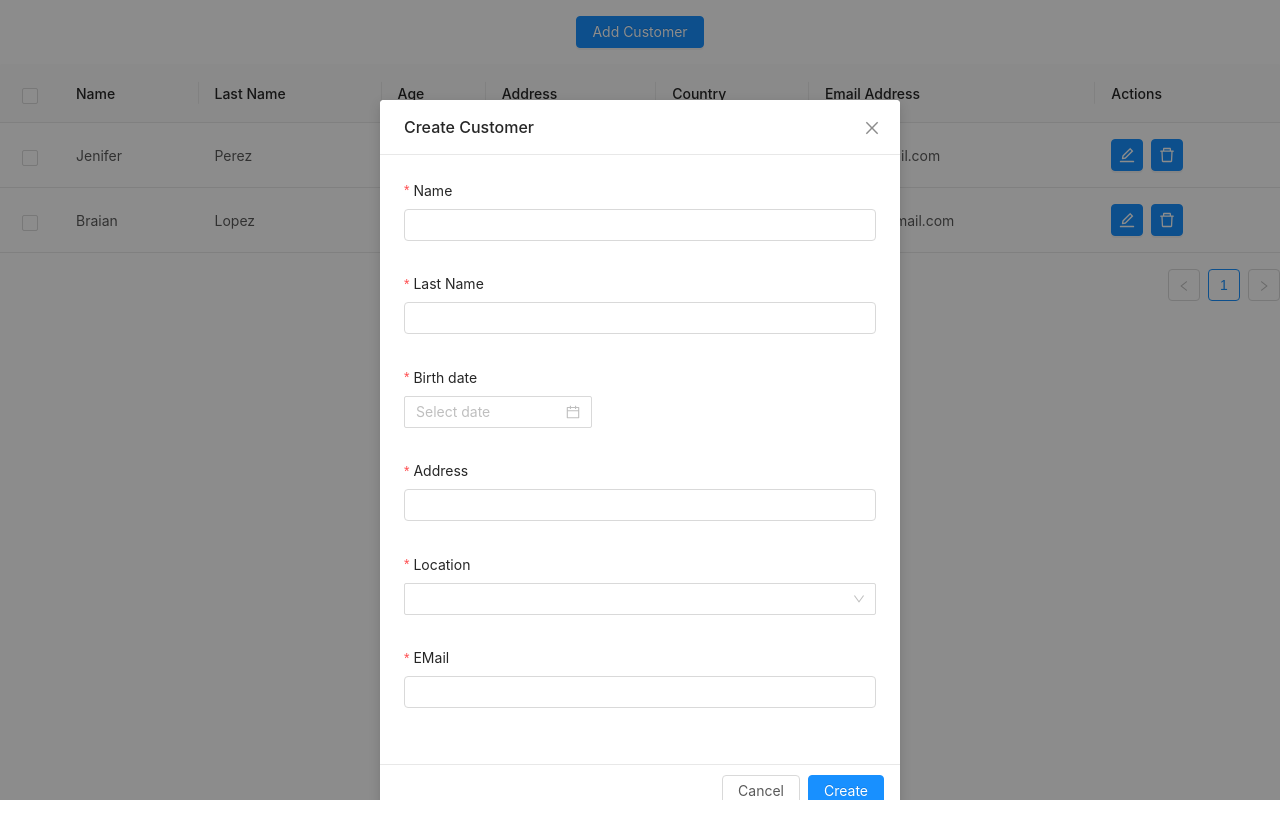
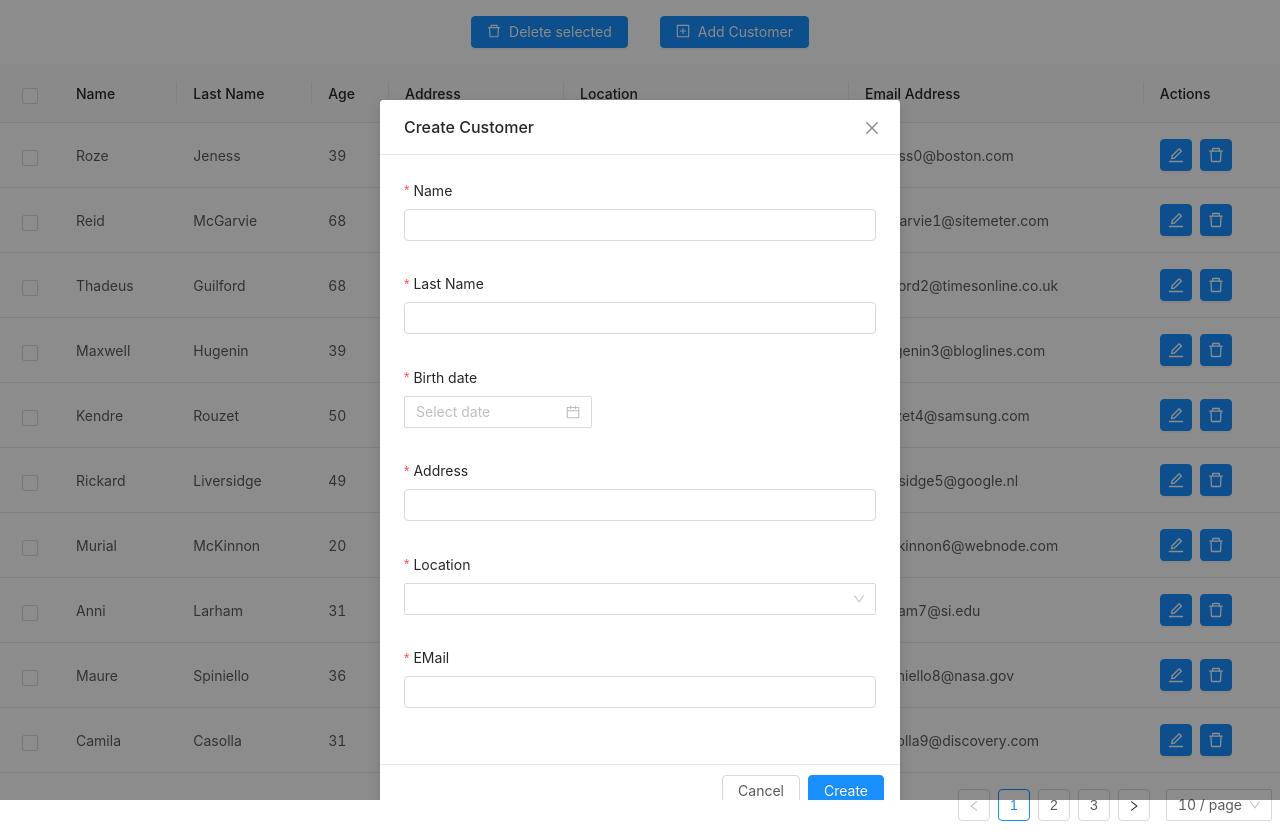
Before and after one commit to guidopola/edugo, a React (Create React App) app: page / in a window 1280 px wide. Both pictures are taken after a click on the button "Add Customer". Before the commit the page ends 800 px from the top, so only its background shows below. Built offline with nearby package versions, Linux system fonts and the light colour scheme.

Commit message:
code competed

```diff
--- a/src/App.tsx
+++ b/src/App.tsx
@@ -7,21 +7,40 @@ import { CustomerModel } from './models/CustomerModel';
 import moment from 'moment';
 
 function App() {
+
+
+
   const customerStore = useCustomerStore([
-    new CustomerModel(
-      'Jenifer', 'Perez',
-      moment('1994-05-27'),
-      'Calle 123',
-      ['ar', 'sf', 'ros'],
-      'la.jeny@mail.com',
-    ),
-    new CustomerModel(
-      'Braian', 'Lopez',
-      moment('1991-01-27'),
-      'Calle 123',
-      ['ar', 'sf', 'ros'],
-      'el.braian@mail.com'
-    ),
+    new CustomerModel('Roze','Jeness',moment('1980-10-05'),'Sachs',['ar', 'sf', 'ros'],'rjeness0@boston.com'),
+    new CustomerModel('Reid','McGarvie',moment('1951-10-29'),'Bashford',['ar', 'sf', 'ros'],'rmcgarvie1@sitemeter.com'),
+    new CustomerModel('Thadeus','Guilford',moment('1951-09-03'),'Lighthouse Bay',['ar', 'sf', 'ros'],'tguilford2@timesonline.co.uk'),
+    new CustomerModel('Maxwell','Hugenin',moment('1980-06-19'),'Prairie Rose',['ar', 'sf', 'ros'],'mhugenin3@bloglines.com'),
+    new CustomerModel('Kendre','Rouzet',moment('1969-07-01'),'Oxford',['ar', 'sf', 'ros'],'krouzet4@samsung.com'),
+    new CustomerModel('Rickard','Liversidge',moment('1970-06-09'),'Meadow Vale',['ar', 'sf', 'ros'],'rliversidge5@google.nl'),
+    new CustomerModel('Murial','McKinnon',moment('1999-09-05'),'Golden Leaf',['ar', 'sf', 'ros'],'mmckinnon6@webnode.com'),
+    new CustomerModel('Anni','Larham',moment('1989-01-05'),'Chinook',['ar', 'sf', 'ros'],'alarham7@si.edu'),
+    new CustomerModel('Maure','Spiniello',moment('1983-06-13'),'Stone Corner',['ar', 'sf', 'ros'],'mspiniello8@nasa.gov'),
+    new CustomerModel('Camila','Casolla',moment('1988-07-23'),'Summit',['ar', 'sf', 'ros'],'ccasolla9@discovery.com'),
+    new CustomerModel('Joshuah','Pavelka',moment('1976-01-15'),'Quincy',['ar', 'sf', 'ros'],'jpavelkaa@illinois.edu'),
+    new CustomerModel('Jessi','Laffin',moment('1991-09-21'),'Milwaukee',['ar', 'sf', 'ros'],'jlaffinb@mail.ru'),
+    new CustomerModel('Pippy','Goodall',moment('1977-08-09'),'Jay',['ar', 'sf', 'ros'],'pgoodallc@unesco.org'),
+    new CustomerModel('Bendix','Demsey',moment('1963-10-15'),'Mallard',['ar', 'sf', 'ros'],'bdemseyd@cornell.edu'),
+    new CustomerModel('Rosanne','Walcher',moment('1977-04-20'),'Cascade',['ar', 'sf', 'ros'],'rwalchere@google.co.uk'),
+    new CustomerModel('Odetta','Hay',moment('1985-01-30'),'Forster',['ar', 'sf', 'ros'],'ohayf@feedburner.com'),
+    new CustomerModel('Adaline','Apark',moment('1969-10-26'),'Burrows',['ar', 'sf', 'ros'],'aaparkg@gov.uk'),
+    new CustomerModel('Gizela','Carpmile',moment('1980-02-05'),'Orin',['ar', 'sf', 'ros'],'gcarpmileh@wunderground.com'),
+    new CustomerModel('Jody','Barhem',moment('1966-07-15'),'Goodland',['ar', 'sf', 'ros'],'jbarhemi@phpbb.com'),
+    new CustomerModel('Candi','Cristofalo',moment('1972-12-20'),'Dayton',['ar', 'sf', 'ros'],'ccristofaloj@paypal.com'),
+    new CustomerModel('Myrtie','De Hailes',moment('1982-09-05'),'Waxwing',['ar', 'sf', 'ros'],'mdehailesk@icio.us'),
+    new CustomerModel('Laina','Saphin',moment('1985-03-23'),'Morrow',['ar', 'sf', 'ros'],'lsaphinl@google.com.br'),
+    new CustomerModel('Marlow','Itzik',moment('1955-08-03'),'Golden Leaf',['ar', 'sf', 'ros'],'mitzikm@delicious.com'),
+    new CustomerModel('Aryn','Finney',moment('1963-04-20'),'Dottie',['ar', 'sf', 'ros'],'afinneyn@ycombinator.com'),
+    new CustomerModel('Boy','Caslin',moment('1973-09-09'),'Pleasure',['ar', 'sf', 'ros'],'bcaslino@amazonaws.com'),
+    new CustomerModel('Rita','Dreakin',moment('1972-12-21'),'Milwaukee',['ar', 'sf', 'ros'],'rdreakinp@drupal.org'),
+    new CustomerModel('Reeba','Francino',moment('1975-03-01'),'Armistice',['ar', 'sf', 'ros'],'rfrancinoq@flickr.com'),
+    new CustomerModel('Hilda','Currao',moment('1980-10-31'),'Northview',['ar', 'sf', 'ros'],'hcurraor@army.mil'),
+    new CustomerModel('Curcio','Cawthron',moment('1973-12-05'),'Granby',['ar', 'sf', 'ros'],'ccawthrons@amazon.co.uk'),
+    new CustomerModel('Vittoria','Lidgely',moment('1970-12-24'),'Helena',['ar', 'sf', 'ros'],'vlidgelyt@mozilla.org')
   ]);
   return (
     <div className="App">
--- a/src/DataItem.tsx
+++ b/src/DataItem.tsx
@@ -1,45 +1,72 @@
 import React from 'react'
-import { Button } from 'antd';
-
-
-import {observer} from 'mobx-react';
+import { Button, Popconfirm, Tooltip } from 'antd';
 import CustomerList from './components/CustomerList';
 import {CustomerForm} from './components/CustomerForm';
 import { CustomerStore } from './store/CustomerStore';
 import CustomerModel from './models/CustomerModel';
+import { DeleteOutlined, PlusSquareOutlined } from '@ant-design/icons';
 
 
 interface IState {
     customerFormVisible: boolean
     currentCustomer?: CustomerModel
+    selectedCustomers: string[]
 }
 
 
-@observer
+
 export default class DataItem extends React.Component<{store: CustomerStore}, IState> {
     constructor(props: any) {
         super(props)
 
-        this.state = {customerFormVisible: false, currentCustomer: undefined};
+        this.state = {customerFormVisible: false, currentCustomer: undefined, selectedCustomers: []};
     }
+
     render() {
         return(
-            <div>
-                <Button  type="primary" style={{ marginBottom: 16, marginTop: 16 }} onClick={() => {this.setState({customerFormVisible: true});}}>
+            <>
+                <Popconfirm title="Delete?" onConfirm={this.onDeleteSelected.bind(this)}>
+                    <Tooltip title="Remove row">
+                        <Button  style={{ margin: 16 }} type="primary" icon={<DeleteOutlined />}>Delete selected</Button>
+                    </Tooltip>
+                </Popconfirm>
+                <Button  type="primary" style={{ margin: 16 }} icon={<PlusSquareOutlined />} onClick={() => {
+                    this.setState({customerFormVisible: true, currentCustomer: undefined});
+                }}>
                     Add Customer
                 </Button>
-                <CustomerForm visible={this.state.customerFormVisible} data={this.state.currentCustomer} onCreate={() => {}} onCancel={() => {
-                    this.setState({customerFormVisible: false, currentCustomer: undefined});
+                <CustomerForm visible={this.state.customerFormVisible} data={this.state.currentCustomer} onAccept={this.onCustomerFormOk.bind(this)} onCancel={() => {
+                    this.setState({customerFormVisible: false});
                 }}/>
-                <CustomerList onDelete={this.onDelete.bind(this)} onEdit={this.onEdit.bind(this)} data={this.props.store.customers} />
-            </div>
+                <CustomerList onRowSelection={this.onCustomerListSelectionChanged.bind(this)} onDelete={this.onDelete.bind(this)} onEdit={this.onEdit.bind(this)} store={this.props.store} />
+            </>
         );
     }
 
-    onDelete = (id : string) => {
-        console.log(id);
+    hideForm() {
+        this.setState({customerFormVisible: false});
     }
 
+    onDeleteSelected = () => {
+        this.state.selectedCustomers.forEach(key => this.props.store.removeCustomer(key));
+        this.setState({selectedCustomers: []});
+    }
+
+
+    onCustomerListSelectionChanged = (rows: string[]) => {
+        this.setState({selectedCustomers: rows});
+    }
+
+    onDelete = (key : string) => {
+        this.props.store.removeCustomer(key);
+    }
+
+    onCustomerFormOk = (customer: CustomerModel) => {
+        this.hideForm();
+        this.props.store.editOrCreateCustomer(customer);
+    }
+
+    // FIXME: Rename, onEditButtonClicked?
     onEdit = (key : string) => {
         this.setState({customerFormVisible: true, currentCustomer: this.props.store.findCustomer(key)});
     }
--- a/src/components/CustomerForm.tsx
+++ b/src/components/CustomerForm.tsx
@@ -2,76 +2,10 @@ import React from 'react'
 import { Form, Modal, Input, DatePicker, Cascader } from 'antd';
 import { FormInstance } from 'antd/lib/form/Form';
 import CustomerModel from '../models/CustomerModel';
+import { observable } from 'mobx';
+import { observer } from 'mobx-react';
 
-
-export interface CustomerFormValues {
-    title: string;
-    description: string;
-    modifier: string;
-}
-
-interface CollectionCreateFormProps {
-    visible: boolean;
-    data?: CustomerModel;
-    onCreate: (values: CustomerFormValues) => void;
-    onCancel: () => void;
-}
-
-
-export class CustomerForm extends React.Component<CollectionCreateFormProps> {
-    formRef = React.createRef<FormInstance>();
-
-
-    render() {
-        const mode = this.props.data ? 'Edit' : 'Create';
-        const modalTitle = mode + ' Customer';
-        this.formRef.current?.resetFields();
-        return (
-            <Modal
-                visible={this.props.visible}
-                title={modalTitle}
-                okText={mode}
-                cancelText="Cancel"
-                onCancel={this.props.onCancel}
-                onOk={() => {
-                    this.formRef.current!
-                    .validateFields()
-                    .then((values: any) => {
-                        this.formRef.current!.resetFields();
-                        this.props.onCreate(values);
-                    })
-                    .catch((info: any) => {
-                    console.log('Validate Failed:', info);
-                    });
-                }}
-            >
-                <Form
-                    ref={this.formRef}
-                    layout="vertical"
-                    name="form_in_modal"
-                    initialValues={{ modifier: 'public' }}
-                >
-                    <Form.Item
-                    name="name"
-                    label="Name"
-                    rules={[{ required: true, message: 'Please enter a name!' }]}
-                    >
-                    <Input defaultValue={this.props.data?.name} />
-                    </Form.Item>
-                    <Form.Item name="lastname" label="Last Name" rules={[{ required: true, message: 'Please enter a last name!' }]}>
-                        <Input defaultValue={this.props.data?.lastName} />
-                    </Form.Item>
-                    <Form.Item name="birthdate" label="Birth date" rules={[{ required: true, message: 'Please enter a birth date!' }]}>
-                        <DatePicker defaultValue={this.props.data?.birthDate} />
-                    </Form.Item>
-                    <Form.Item name="address" label="Address" rules={[{ required: true, message: 'Please enter an address!' }]}>
-                        <Input defaultValue={this.props.data?.address} />
-                    </Form.Item>
-                    <Form.Item name="place" label="Location" rules={[{ required: true, message: 'Please select a location!' }]}>
-                        <Cascader
-                            defaultValue={this.props.data?.location}
-                            options={[
-                                {
+const LocationData = [{
     value: 'ar',
     label: 'Argentina',
     children: [{
@@ -139,8 +73,99 @@ export class CustomerForm extends React.Component<CollectionCreateFormProps> {
             ]
         }]
 },
-                            ]}
-                        />
+];
+
+export const LocationFormat = (value: string[]) => {
+    if (value.length != 3)
+        return "";
+
+    const country = LocationData.find(obj => obj.value == value[0]);
+    const state = country?.children.find(obj => obj.value == value[1]);
+    const city = state?.children.find(obj => obj.value == value[2]);
+
+    return `${city?.label}, ${state?.label}, ${country?.label}`;
+
+};
+
+
+export interface CustomerFormValues {
+    title: string;
+    description: string;
+    modifier: string;
+}
+
+interface CollectionCreateFormProps {
+    visible: boolean;
+    data?: CustomerModel;
+    onAccept: (customer: CustomerModel) => void;
+    onCancel: () => void;
+}
+
+export class CustomerForm extends React.Component<CollectionCreateFormProps> {
+    formRef = React.createRef<FormInstance>();
+
+
+    render() {
+        const mode = this.props.data ? 'Edit' : 'Create';
+        const modalTitle = mode + ' Customer';
+
+        this.formRef.current?.setFieldsValue({
+            'name': this.props.data?.name,
+            'lastname': this.props.data?.lastname,
+            'birthdate': this.props.data?.birthdate,
+            'address': this.props.data?.address,
+            'location': this.props.data?.location,
+            'email': this.props.data?.email
+        });
+
+        return (
+            <Modal
+                forceRender
+                visible={this.props.visible}
+                title={modalTitle}
+                okText={mode}
+                cancelText="Cancel"
+                onCancel={this.props.onCancel}
+                onOk={() => {
+                    this.formRef.current!
+                    .validateFields()
+                    .then((values: any) => {
+                        // If props.data is not null, we're editing and key value will be missing.
+                        // To prevent creating a new Customer it must be in the values object.
+                        if (this.props.data)
+                            values["key"] = this.props.data.key;
+
+                        this.props.onAccept(values);
+                    })
+                    .catch((info: any) => {
+                        console.log('Validate Failed:', info);
+                    });
+                }}
+            >
+                <Form
+                    ref={this.formRef}
+                    layout="vertical"
+                    name="form_in_modal"
+                    initialValues={{ modifier: 'public',}}
+                >
+                    <Form.Item
+                    name="name"
+                    label="Name"
+                    rules={[{ required: true, message: 'Please enter a name!' }]}
+                    >
+                    <Input />
+                    </Form.Item>
+                    <Form.Item name="lastname" label="Last Name" rules={[{ required: true, message: 'Please enter a last name!' }]}>
+                        <Input />
+                    </Form.Item>
+                    <Form.Item name="birthdate" label="Birth date" rules={[{ required: true, message: 'Please enter a birth date!' }]}>
+                        <DatePicker />
+                    </Form.Item>
+                    <Form.Item name="address" label="Address" rules={[{ required: true, message: 'Please enter an address!' }]}>
+                        <Input />
+                    </Form.Item>
+                    <Form.Item name="location" label="Location" rules={[{ required: true, message: 'Please select a location!' }]}>
+                        <Cascader options={LocationData} />
                     </Form.Item>
                     <Form.Item name="email" label="EMail" rules={[{ required: true, message: 'Please enter the email!' }]}>
                         <Input />
--- a/src/components/CustomerList.tsx
+++ b/src/components/CustomerList.tsx
@@ -2,25 +2,22 @@ import { Table, Popconfirm, Button, Tooltip } from 'antd'
 import React from 'react';
 import { ColumnProps } from 'antd/lib/table';
 import { EditOutlined, DeleteOutlined } from '@ant-design/icons';
+import { observer } from 'mobx-react';
+import { CustomerStore } from '../store/CustomerStore';
+import CustomerModel from '../models/CustomerModel';
+import { LocationFormat } from './CustomerForm';
 
-export interface CustomerItem {
-    key: string,
-    name: string,
-    lastName: string,
-    age: number,
-    address: string,
-    country: string,
-    email: string,
+
+interface CustomerListProps {
+    store: CustomerStore;
+    onEdit: (key: string) => void;
+    onDelete: (key: string) => void;
+    onRowSelection: (rows: any) => void;
 }
 
-interface CustomerListProps {
-    data: any;
-    onEdit: (key: string) => void;
-    onDelete: (key: string) => void;
-}
-
+@observer
 export default class CustomerList extends React.Component<CustomerListProps> {
-    columns: ColumnProps<CustomerItem>[] = [
+    columns: ColumnProps<CustomerModel>[] = [
         {
             title: 'Name',
             key: 'name',
@@ -29,7 +26,7 @@ export default class CustomerList extends React.Component<CustomerListProps> {
         {
             title: 'Last Name',
             key: 'lastname',
-            dataIndex: 'lastName'
+            dataIndex: 'lastname'
         },
         {
             title: 'Age',
@@ -42,9 +39,10 @@ export default class CustomerList extends React.Component<CustomerListProps> {
             dataIndex: 'address'
         },
         {
-            title: 'Country',
-            key: 'country',
-            dataIndex: 'country'
+            title: 'Location',
+            key: 'location',
+            dataIndex: 'location',
+            render: (text, record) => LocationFormat(record.location),
         },
         {
             title: 'Email Address',
@@ -69,8 +67,8 @@ export default class CustomerList extends React.Component<CustomerListProps> {
             },
         },
     ];
-
     render() {
-        return <Table dataSource={this.props.data} columns={this.columns} rowSelection={{type: 'checkbox'}} pagination={{position: ['bottomCenter']}} />;
+        return <Table rowSelection={{type: 'checkbox', onChange: (s) => this.props.onRowSelection(s)}} dataSource={this.props.store.customers} columns={this.columns}
+            pagination={{position: ['bottomCenter'], showSizeChanger: true, pageSizeOptions: ['5', '10', '25'] }} />;
     }
 };
--- a/src/models/CustomerModel.ts
+++ b/src/models/CustomerModel.ts
@@ -5,8 +5,8 @@ import { v4 as uuidv4 } from 'uuid';
 export class CustomerModel {
     readonly key: string;
     @observable public name: string;
-    @observable public lastName: string;
-    @observable public birthDate: moment.Moment;
+    @observable public lastname: string;
+    @observable public birthdate: moment.Moment;
     @observable public address: string;
     @observable public location: string[];
     @observable public email: string;
@@ -19,8 +19,8 @@ export class CustomerModel {
         email: string) {
         this.key = uuidv4();
         this.name = name;
-        this.lastName = lastName;
-        this.birthDate = birthDate;
+        this.lastname = lastName;
+        this.birthdate = birthDate;
         this.address = address;
         this.location = location;
         this.email = email;
@@ -29,14 +29,8 @@ export class CustomerModel {
     @computed
     get age() {
         const now = moment();
-        const bd = this.birthDate;
+        const bd = this.birthdate;
         return now.diff(bd, 'y');
-    }
-
-
-    static key = 0;
-    static generateId() {
-        return this.key++;
     }
 }
 
--- a/src/store/CustomerStore.ts
+++ b/src/store/CustomerStore.ts
@@ -1,6 +1,5 @@
 import { CustomerModel } from '../models/CustomerModel';
 import { useLocalStore } from 'mobx-react';
-
 
 export type CustomerStore = ReturnType<typeof useCustomerStore>;
 
@@ -8,15 +7,16 @@ export type CustomerStore = ReturnType<typeof useCustomerStore>;
 export const useCustomerStore = (defaultCustomers: CustomerModel[] = []) => {
     const store = useLocalStore(() => ({
         customers: defaultCustomers,
-        addCustomer(item: CustomerModel) {
-            store.customers.push(new CustomerModel(
+
+        createCustomer(item: any) {
+            store.customers = [...store.customers, (new CustomerModel(
                 item.name,
-                item.lastName,
-                item.birthDate,
+                item.lastname,
+                item.birthdate,
                 item.address,
                 item.location,
                 item.email
-            ));
+            ))];
         },
 
         removeCustomer(key: string): void {
@@ -27,8 +27,27 @@ export const useCustomerStore = (defaultCustomers: CustomerModel[] = []) => {
             return store.customers.find((customer) => customer.key === key);
         },
 
-        editCustomer(id: number, data: Partial<CustomerModel>): void {
+        editCustomer(key: string, data: Partial<CustomerModel>): void {
+            store.customers = store.customers.map((customer: CustomerModel) => {
+                if (customer.key === key) {
+                    // FIXME: use customer.name = data.name || customer.name?
+                    if (data.name) customer.name = data.name;
+                    if (data.lastname) customer.lastname = data.lastname;
+                    if (data.birthdate) customer.birthdate = data.birthdate;
+                    if (data.address) customer.address = data.address;
+                    if (data.location) customer.location = data.location;
+                    if (data.email) customer.email = data.email;
+                }
+                return customer;
+            });
+        },
 
+        editOrCreateCustomer(data: Partial<CustomerModel>): void {
+            console.log(data);
+            if (data.key)
+                this.editCustomer(data.key, data);
+            else
+                this.createCustomer(data);
         },
     }));
     return store;
```
Lines whose indentation alone changed are shown as unchanged.
